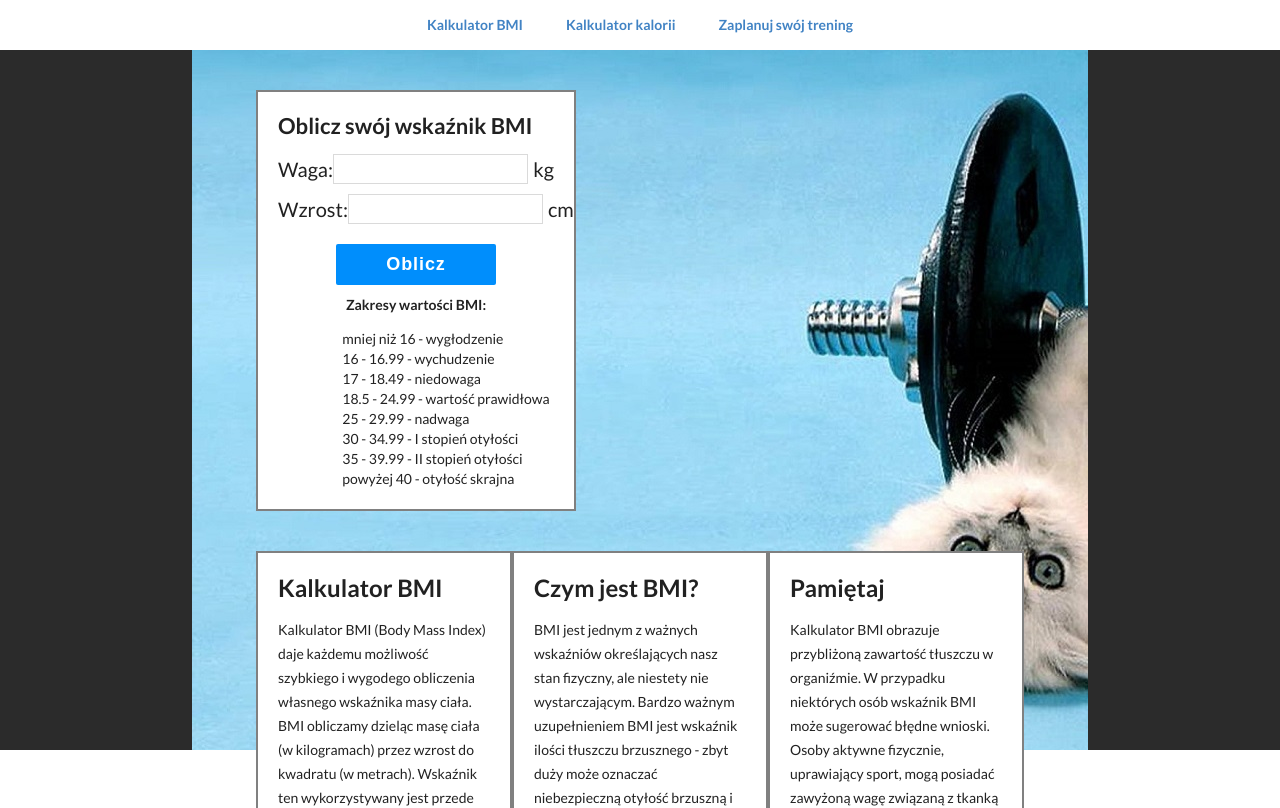
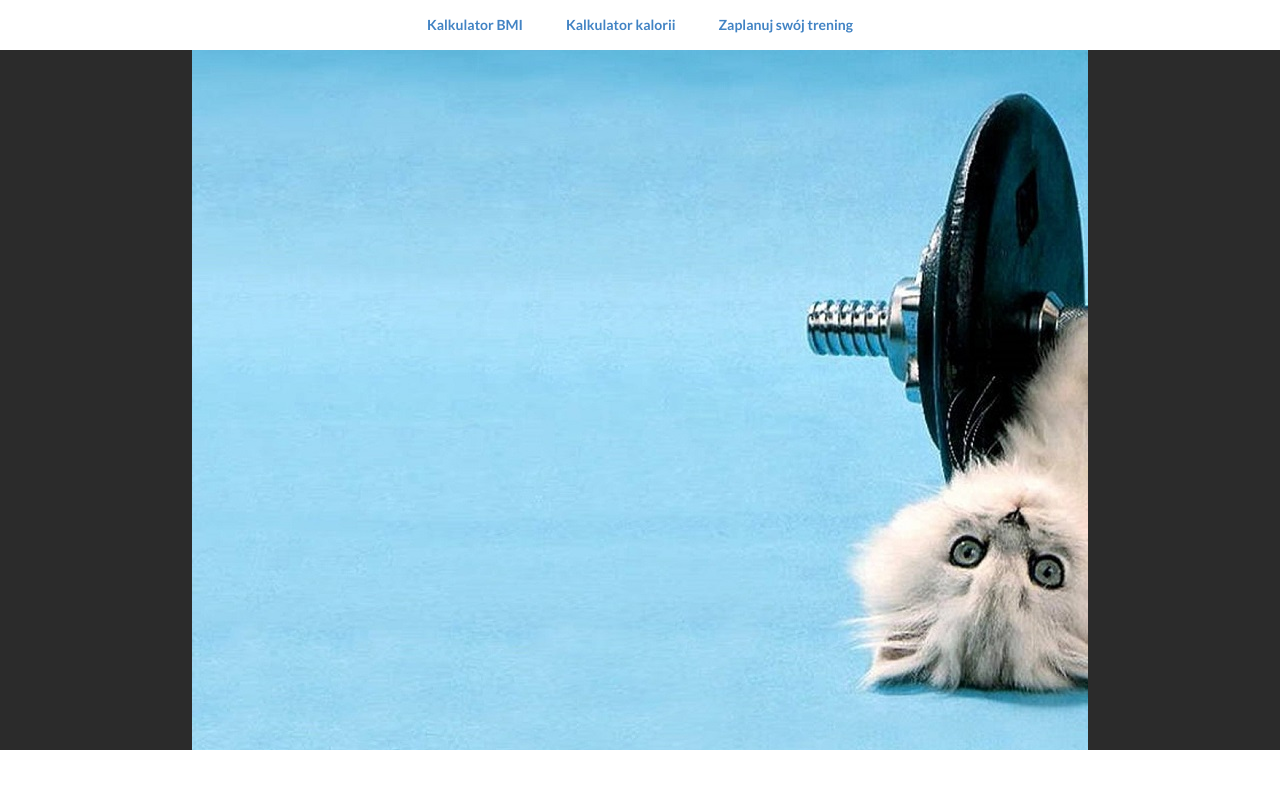
Before and after one commit to WildPengu/fit-app, a React (Create React App) app: page / in a window 1280 px wide. Shown: the top 808 px of the page. Built offline with nearby package versions, Linux system fonts and the light colour scheme.

Commit message:
fixing route

```diff
--- a/src/layouts/App/App.js
+++ b/src/layouts/App/App.js
@@ -14,7 +14,7 @@ class App extends React.Component {
         <div className="contentContainer">
           <div className="imageHolder">
             <div className="informationsContainer">
-              <Route exact path="/" component={BmiCalculator} />
+              <Route exact path="/fit-app" component={BmiCalculator} />
               <Route path="/calories" component={Calories} />
               <Route path="/yourTraining" component={yourTraining} />
             </div>
--- a/src/layouts/Header.js
+++ b/src/layouts/Header.js
@@ -1,5 +1,5 @@
-import React from 'react';
-import {Link} from 'react-router-dom';
+import React from "react";
+import { Link } from "react-router-dom";
 
 class Header extends React.Component {
   render() {
@@ -7,13 +7,19 @@ class Header extends React.Component {
       <>
         <div className="menu">
           <ul className="menuList">
-                        <li><Link to="/">Kalkulator BMI</Link></li>
-                        <li><Link to="/calories">Kalkulator kalorii</Link></li>
-                        <li><Link to="/yourTraining">Zaplanuj swój trening</Link></li>
+            <li>
+              <Link to="/fit-app">Kalkulator BMI</Link>
+            </li>
+            <li>
+              <Link to="/calories">Kalkulator kalorii</Link>
+            </li>
+            <li>
+              <Link to="/yourTraining">Zaplanuj swój trening</Link>
+            </li>
           </ul>
         </div>
       </>
-        )
+    );
   }
 }
 
```
Lines whose indentation alone changed are shown as unchanged.
